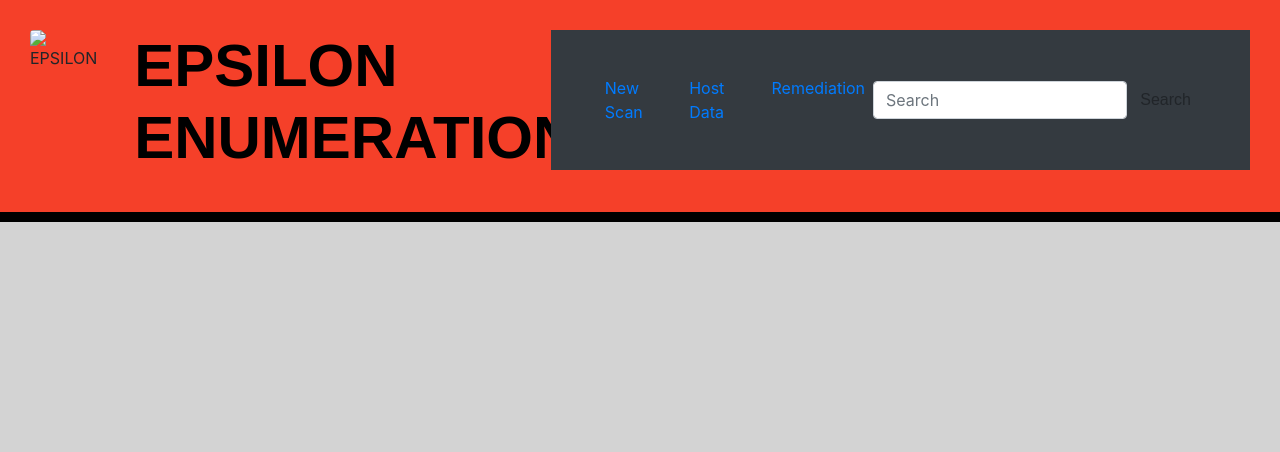
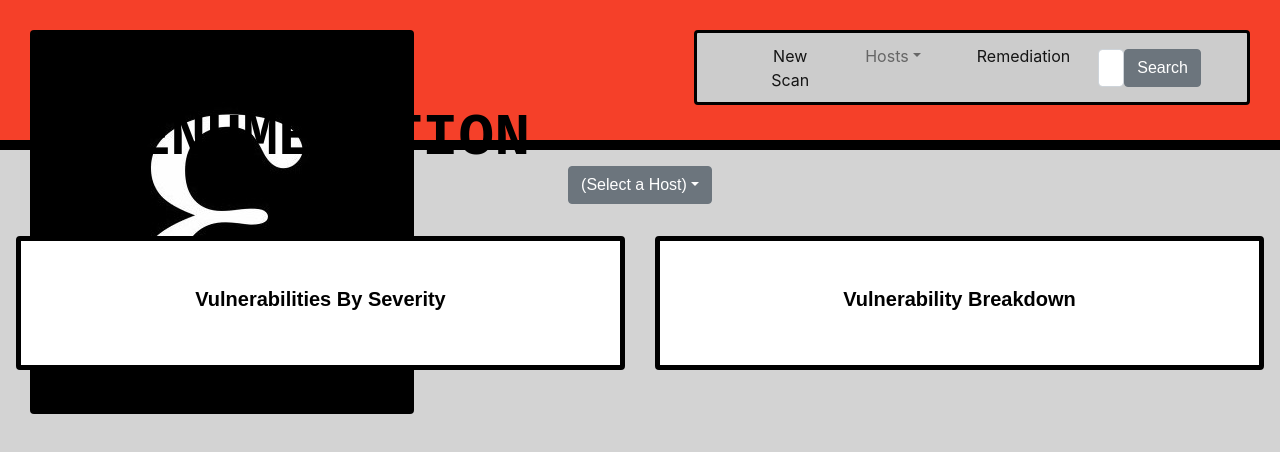
Before and after one commit to SomewhatCyncial/Team-Epsilion, a plain HTML site: page EnumerationMachine - Host Data.html in a window 1280 px wide. Drawn offline with nearby package versions, Linux system fonts and the light colour scheme.

Commit message:
EnumerationMachine - Host Data.hmtl ------------------------------------------------------------------------ -Finished Website Header. This will probably be reworked over future iterations, but looks good for now
-Finished NavBar. Alights to the right and fits all required items
comfortably

-Created "Select a Host" button

-Created "Vulnerabilities By Severity" to hold pie-chart of differnt
severity percentages

-Created "Vulnerabilities Breakdown" to hold list of every vunlerability
on selected host

main.css
-----------------------------------------------------------------------
-Added h2 and h3 header groups to main.css for a few more text types

-Added .standard-box and .title-box to main.css to provide formatting options for
different containers

-modified .nav and .nav-item for formatting

```diff
--- a/EnumerationMachine - Host Data.html
+++ b/EnumerationMachine - Host Data.html
@@ -13,33 +13,54 @@
     <div class="container-fluid title-box">
         <div class="row">
             <div class="col-lg-1 col-md-1 col-sm-1 col-xs-1">
-                <img src="/" alt="EPSILON" class="rounded float-left">
+                <img src="/images/EPSILON.jpg" alt="EPSILON" class="rounded float-left">
             </div>
-            <div class="col-lg-4 col-md-4 col-sm-6 col-xs-11">
+            <div class="col-lg-6 col-md-6 col-sm-6 col-xs-11">
                     <h2>EPSILON ENUMERATION</h1>
             </div>
-            <div class="col-lg-7 col-md-7 col-sm-6 col-xs-12">
-                <nav class="navbar navbar-expand-lg bg-dark">
+            <div class="col-lg-5 col-md-5 col-sm-6 col-xs-12">
+                <nav class="navbar navbar-light navbar-expand-lg rounded float-right">
                     <div class="container-fluid">
                         <div class="collapse navbar-collapse" id="navbarSupportedContent">
-                        <ul class="navbar-nav me-auto mb-2 mb-lg-0">
+                            <ul class="navbar-nav nav-fill ml-auto">
                                 <li class="nav-item">
-                            <a class="nav-link active" aria-current="page" href="#">New Scan</a>
+                                    <a class="nav-link active" href="#">New Scan</a>
                                 </li>
                                 <li class="nav-item">
-                            <a class="nav-link" href="#">Host Data</a>
+                                    <a class="nav-link dropdown-toggle" data-toggle="dropdown" href="#" role="button" aria-haspopup="true" aria-expanded="false">Hosts</a>
                                 </li>
                                 <li class="nav-item">
-                            <a class="nav-link" href="#">Remediation</a>
+                                    <a class="nav-link active" href="#">Remediation</a>
                                 </li>
                             </ul>
                             <form class="d-flex" role="search">
                                 <input class="form-control me-2" type="search" placeholder="Search" aria-label="Search">
-                            <button class="btn search-button" type="submit">Search</button>
+                                <button class="btn btn-secondary" type="submit">Search</button>
                             </form>
                         </div>
                     </div>
                 </nav>
+            </div>
+         </div>
+    </div>
+    <div class="row p-3 justify-content-center">
+        <div class="dropdown content">
+            <button class="btn btn-secondary dropdown-toggle" type="button" data-toggle="dropdown" aria-haspopup="true" aria-expanded="false"> (Select a Host)</button>
+        </div>
+    </div>
+    <div class="row p-3">
+        <div class="col-lg-6 col-md-6 col-sm-12 col-xs-12 ">
+            <div class="container-fluid standard-box rounded">
+                <div class="row p-3 justify-content-center">
+                    <h3>Vulnerabilities By Severity</h3>
+                </div>
+            </div>
+        </div>
+        <div class="col-lg-6 col-md-6 col-sm-12 col-xs-12">
+            <div class="container-fluid standard-box rounded">
+                <div class="row p-3 justify-content-center">
+                    <h3>Vulnerability Breakdown</h3>
+                </div>
             </div>
         </div>
     </div>
--- a/main.css
+++ b/main.css
@@ -7,10 +7,17 @@ h1{
     color:black;
 }
 h2{
+    font-family: monospace;
+    font-weight: bold;
+    color:black;
+    font-size: 60px;
+    font-weight: bold;
+}
+h3{
     font-family: sans-serif;
     font-weight: bold;
     color:black;
-    font-size: 60px;
+    font-size: 20px;
     font-weight: bold;
 }
 button{
@@ -25,4 +32,23 @@ button{
     border-bottom-style: solid;
     border-color: black;
     border-bottom-width: 10px;
+    height: 150px;
 }
+.standard-box
+{
+    background: white;
+    border-style: solid;
+    border-color: black;
+    border-width: 5px;
+}
+.navbar
+{
+    background-color: #ccc;
+    max-height: 75px;
+    border-style: solid;
+    border-color: black;
+}
+.nav-item
+{
+    padding: 20px;
+}
```
Lines whose indentation alone changed are shown as unchanged.
